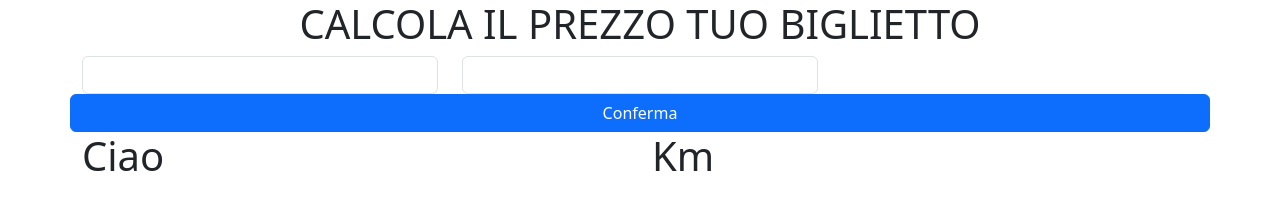
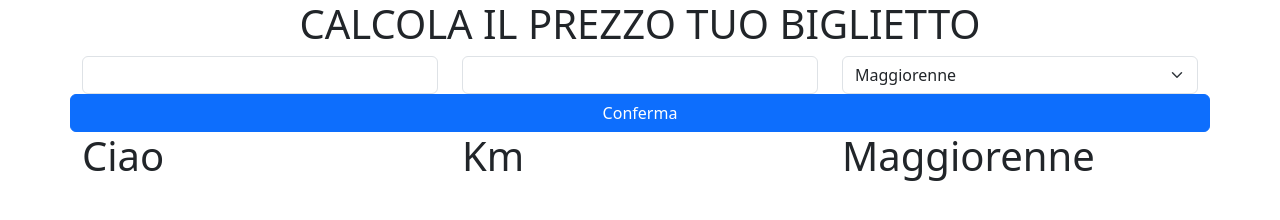
Before and after one commit to Alethepata/js-biglietto-treno-form, a plain HTML site: page index.html in a window 1280 px wide. Both pictures are taken after a click on the button "Conferma". Drawn offline with nearby package versions, Linux system fonts and the light colour scheme.

Commit message:
[Add] age

```diff
--- a/index.html
+++ b/index.html
@@ -23,7 +23,11 @@
             </div>
             <div class="col">
                 <div id="age">
-
+                    <select class="form-select" id="input-age">
+                        <option value="Maggiorenne">Maggiorenne</option>
+                        <option value="Minorenne">Minorenne</option>
+                        <option value="Over 65">Over 65</option>
+                      </select>
                 </div>
             </div>
             <button id="btn-1" class="btn btn-primary ">Conferma</button>
@@ -36,6 +40,9 @@
             <div class="col">
                 <h1 class="km"></h1>
             </div>
+            <div class="col">
+                <h1 class="age"></h1>
+            </div>
         </div>
     </div>
     <script src="js/script.js"></script>
--- a/js/script.js
+++ b/js/script.js
@@ -12,10 +12,13 @@
 const bottone1 = document.getElementById('btn-1');
 const inputName = document.getElementById('input-name');
 const inputKm = document.getElementById('input-km');
+const inputAge = document.getElementById('input-age');
 const nome = inputName.value;
 const km = inputKm.value;
+const age = inputAge.value;
 
 bottone1.addEventListener('click', function(){
     document.querySelector('.nome').innerHTML = "Ciao " + nome;
     document.querySelector('.km').innerHTML = "Km " + km;
+    document.querySelector('.age').innerHTML = age;
 });
```
